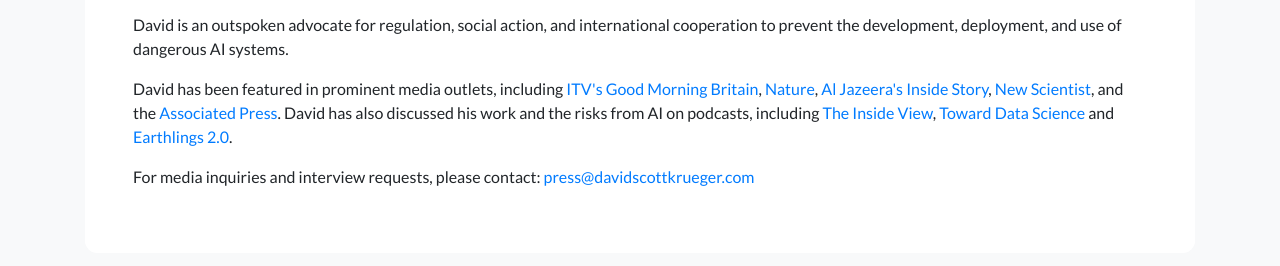
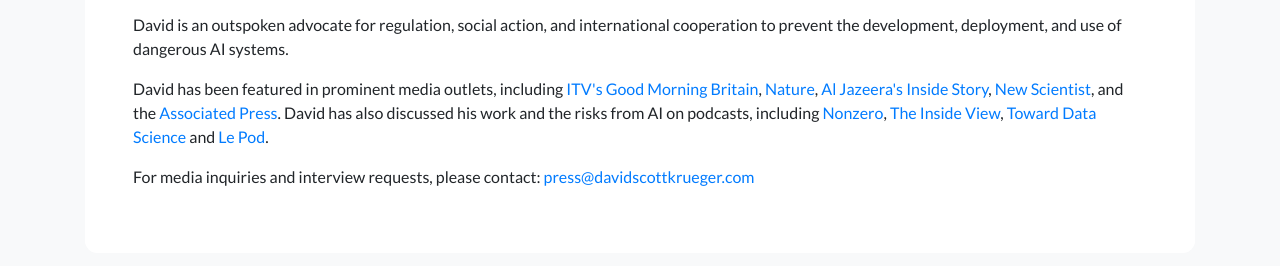
Before and after one commit to capybaralet/capybaralet.github.io, a Jekyll site: the page built from index.html, in a window 1280 px wide. Shown: the part 1159-1425 px from the top of the page. Built offline with Jekyll 4.4.1, drawn with Linux system fonts in a browser that asks for light colours; nearby versions of some CDN libraries; a style sheet for code colours, icons or effects is not loaded.

Commit message:
Update index.html
new podcasts

```diff
--- a/index.html
+++ b/index.html
@@ -82,13 +82,15 @@
           >Associated Press</a
         >. David has also discussed his work and the risks from AI on podcasts,
         including
+        <a href="youtube.com/watch?v=lES6ZwnVm9I&vl=en">Nonzero</a
+        >,
         <a href="https://www.youtube.com/watch?v=bDMqo7BpNbk">The Inside View</a
         >,
         <a href="https://www.youtube.com/watch?v=Pnr4ghQo288"
           >Toward Data Science</a
         >
         and
-        <a href="https://www.youtube.com/watch?v=aoLhBnog0WM">Earthlings 2.0</a
+        <a href="https://leightonwoodhouse.substack.com/p/rise-of-the-robot-overlords">Le Pod</a
         >.
       </p>
       <p>
```
